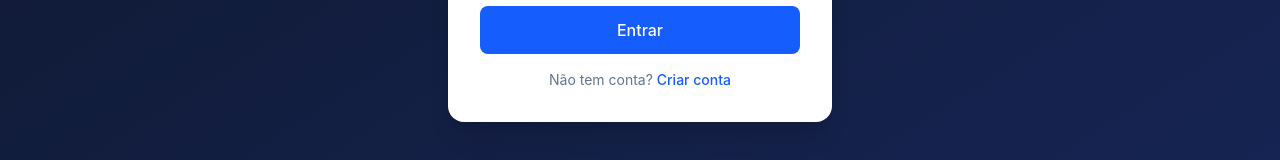
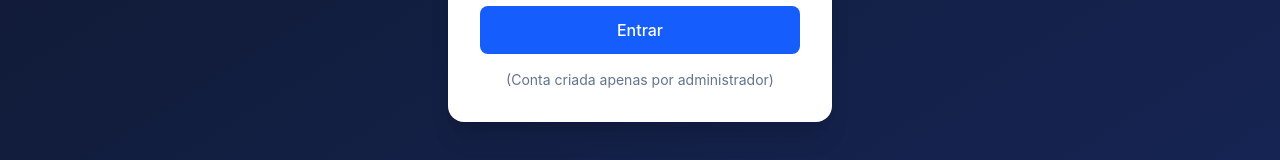
Before and after one commit to joaocvpbraga-dotcom/condominioguest, a React (Vite) app: page /login in a window 1280 px wide. Shown: the part 538-698 px from the top of the page. Built offline with nearby package versions, Linux system fonts and the light colour scheme; no server answers.

Commit message:
Remove link de criar conta do login (apenas admin pode criar)

```diff
--- a/src/pages/auth/LoginPage.tsx
+++ b/src/pages/auth/LoginPage.tsx
@@ -84,10 +84,7 @@
           )}
 
           <p className="mt-4 text-center text-sm text-slate-500">
-            Não tem conta?{' '}
-            <Link to="/register" className="text-blue-600 hover:underline font-medium">
-              Criar conta
-            </Link>
+            (Conta criada apenas por administrador)
           </p>
         </div>
       </div>
```
